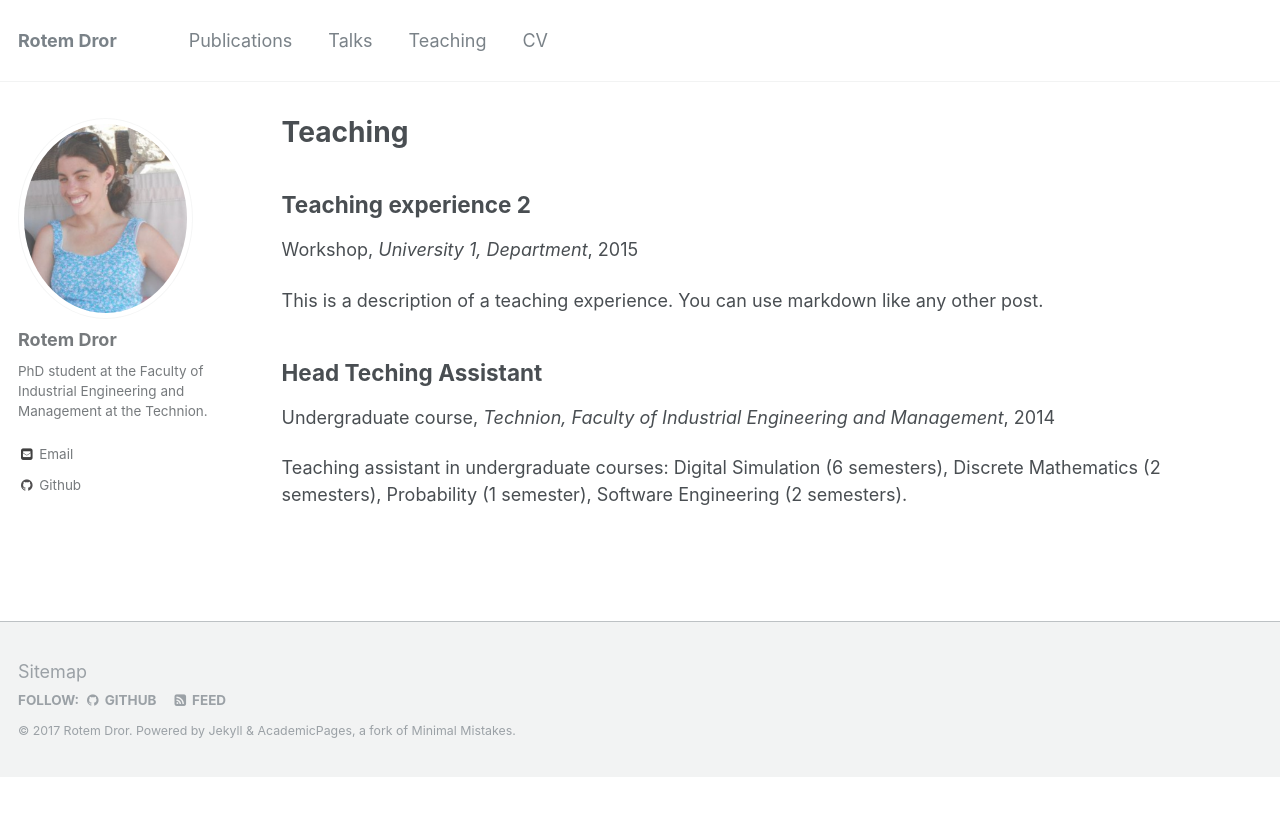
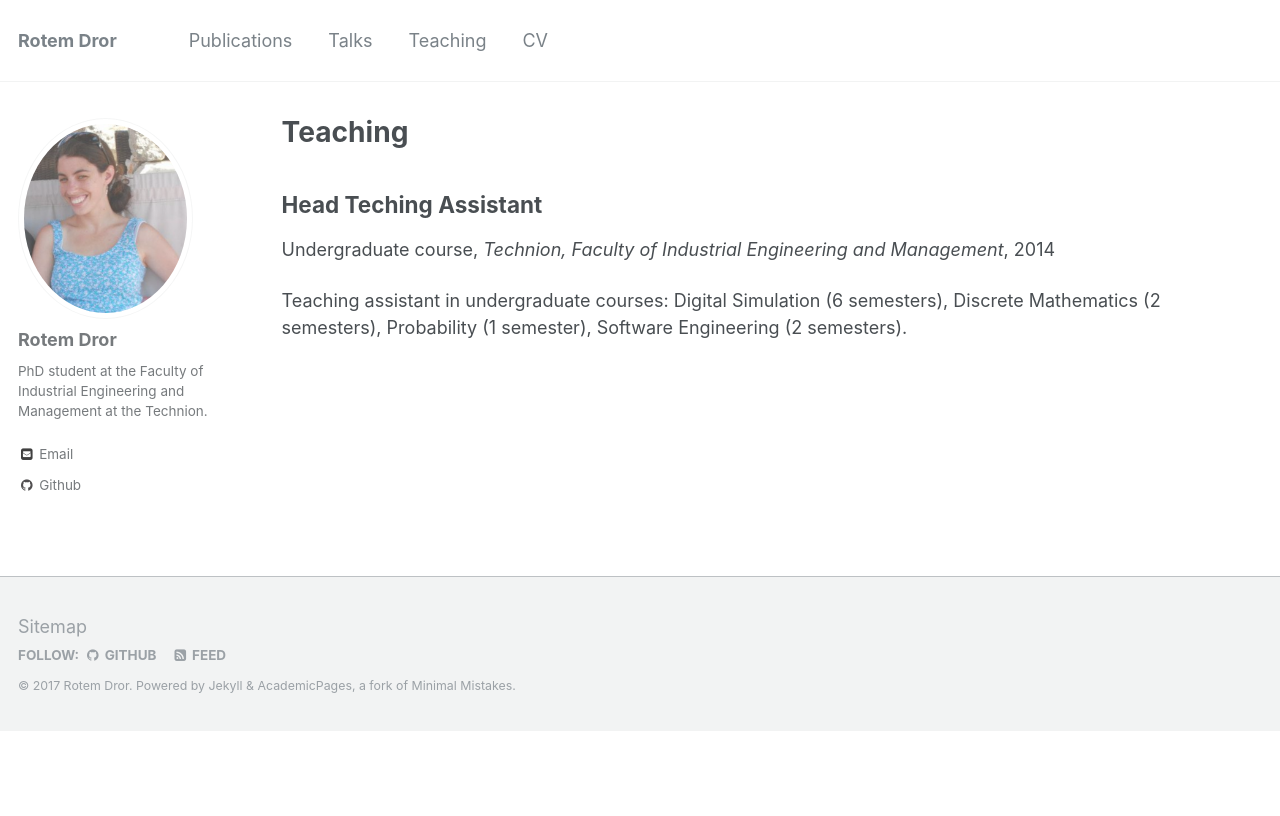
Before and after one commit to rtmdrr/rtmdrr.github.io, a Jekyll site: the page built from _pages/teaching.html, in a window 1280 px wide. Shown: the top 816 px of the page. Built offline with Jekyll 4.4.1, drawn with Linux system fonts in a browser that asks for light colours.

Commit message:
Update 2015-spring-teaching-2.md

```diff
--- a/_teaching/2015-spring-teaching-2.md
+++ b/_teaching/2015-spring-teaching-2.md
@@ -1,20 +1,9 @@
----
-title: "Teaching experience 2"
-collection: teaching
-type: "Workshop"
-permalink: /teaching/2015-spring-teaching-1
-venue: "University 1, Department"
-date: 2015-01-01
-location: "City, Country"
----
-
-This is a description of a teaching experience. You can use markdown like any other post.
-
-Heading 1
-======
-
-Heading 2
-======
-
-Heading 3
-======
+#---
+#title: "Teaching experience 2"
+#collection: teaching
+#type: "Workshop"
+#permalink: /teaching/2015-spring-teaching-1
+#venue: "University 1, Department"
+#date: 2015-01-01
+#location: "City, Country"
+#---
```
